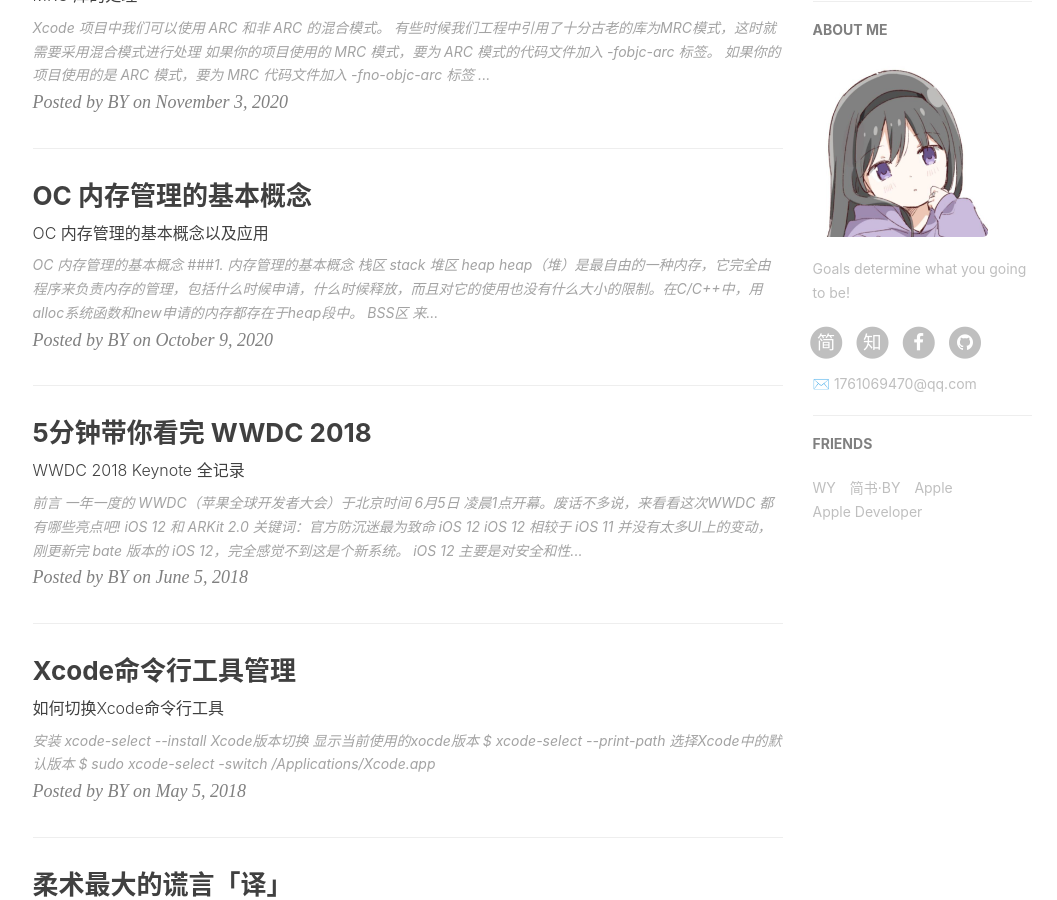
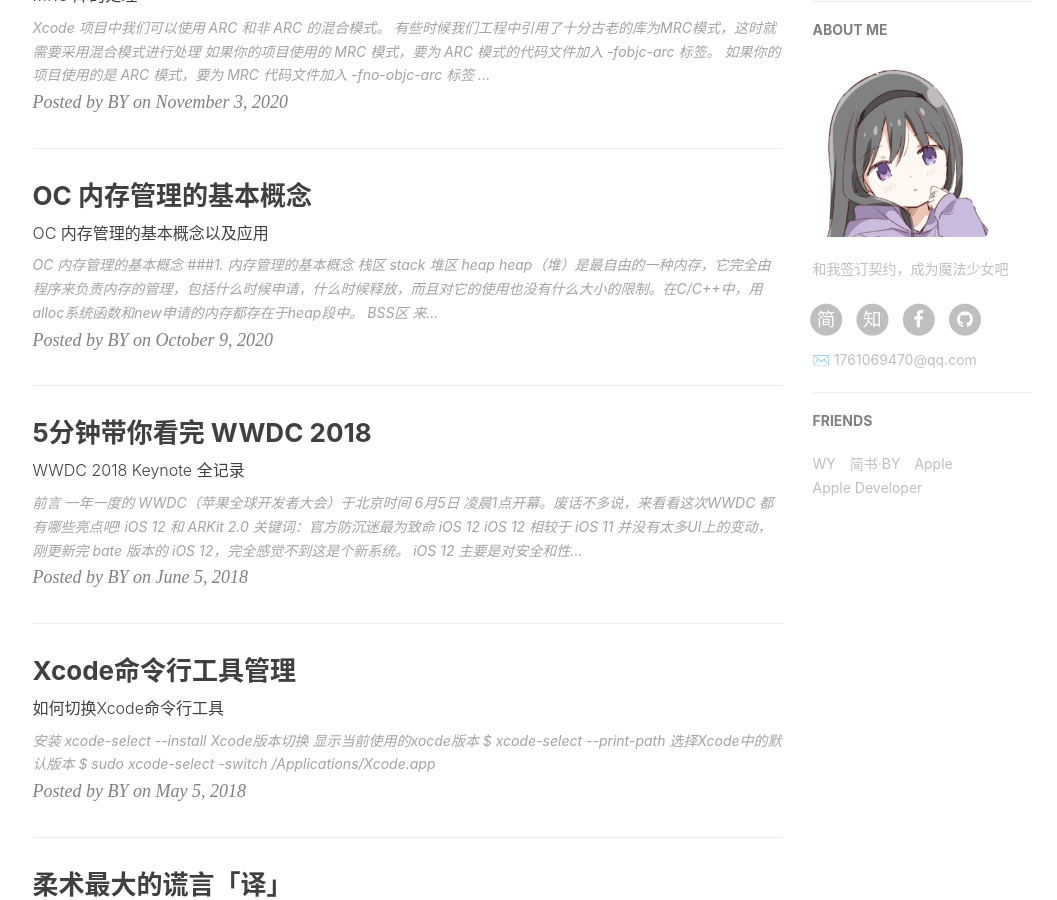
Before and after one commit to KanameChitose/KanameChitose.github.io, a Jekyll site: the page built from index.html, in a window 1280 px wide and 900 px high, scrolled down 876 px. Shown: the whole window, without its empty margins (135-1192 px from the left). Built offline with Jekyll 4.4.1, drawn with Linux system fonts in a browser that asks for light colours; nearby versions of some CDN libraries; the list of posts is cut into pages by our own code; comment, search, counter and statistics services are not loaded; part of the change alters nothing that is shown.

Commit message:
Update _config.yml

```diff
--- a/_config.yml
+++ b/_config.yml
@@ -11,20 +11,19 @@ github_repo: "https://github.com/qiubaiying/qiubaiying.github.io.git" # you code
 
 # Sidebar settings
 sidebar: true                           # whether or not using Sidebar.
-sidebar-about-description: "Goals determine what you going to be!"
+sidebar-about-description: "和我签订契约，成为魔法少女吧"
 sidebar-avatar: /img/about-BY-gentle.jpg      # use absolute URL, seeing it's used in both `/` and `/about/`
 
 
 
 # SNS settings
 RSS: false
-# weibo_username:     qiubaiying
-zhihu_username:     qiubaiying
-github_username:    qiubaiying
-facebook_username:  baiying.qiu.7
-jianshu_username:   e71990ada2fd
-#twitter_username:   qiubaiying
-
+# weibo_username:     username
+zhihu_username:     username
+github_username:    KanameChitose
+facebook_username:  username
+jianshu_username:   username
+#twitter_username:   username
 
 
 
@@ -57,7 +56,7 @@ kramdown:
 
 # 评论系统
 # Disqus（https://disqus.com/）
-# disqus_username: qiubaiying
+# disqus_username: kanamechitose
 
 # Gitalk
 gitalk:
```
